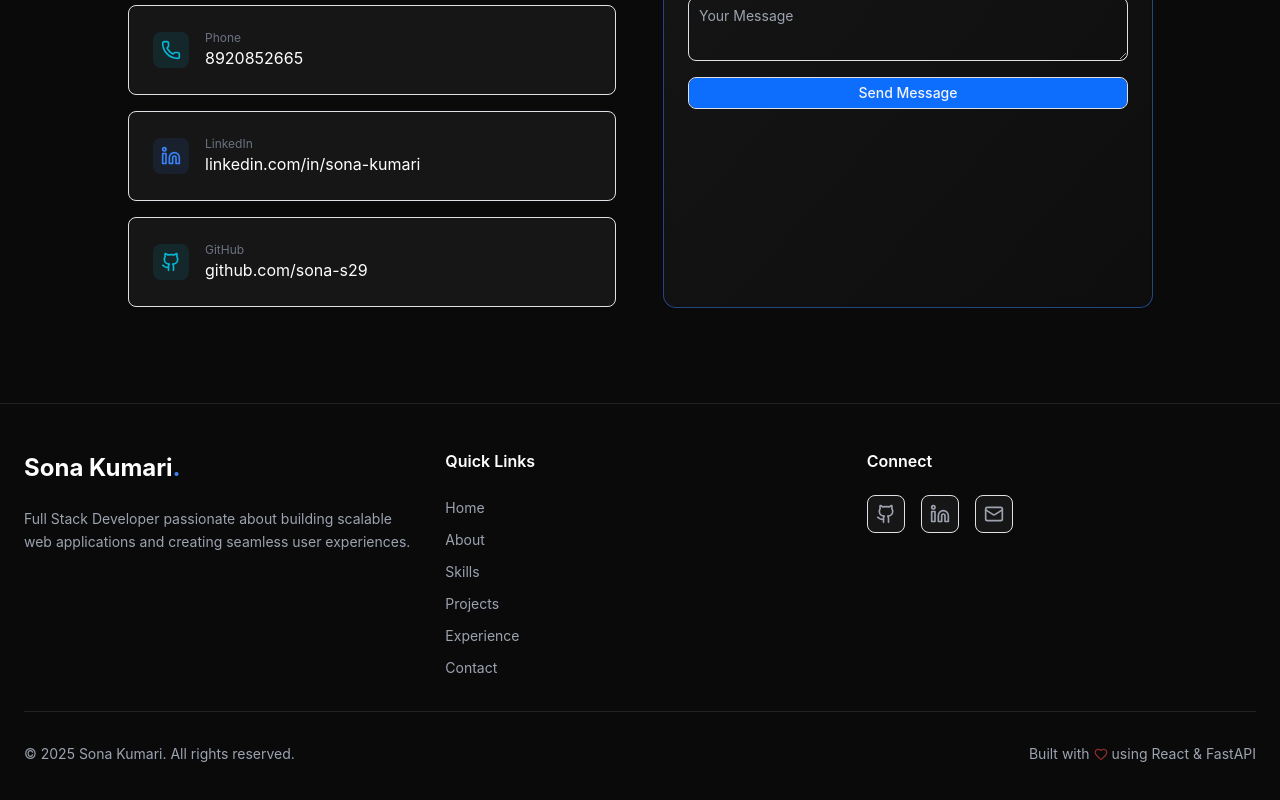
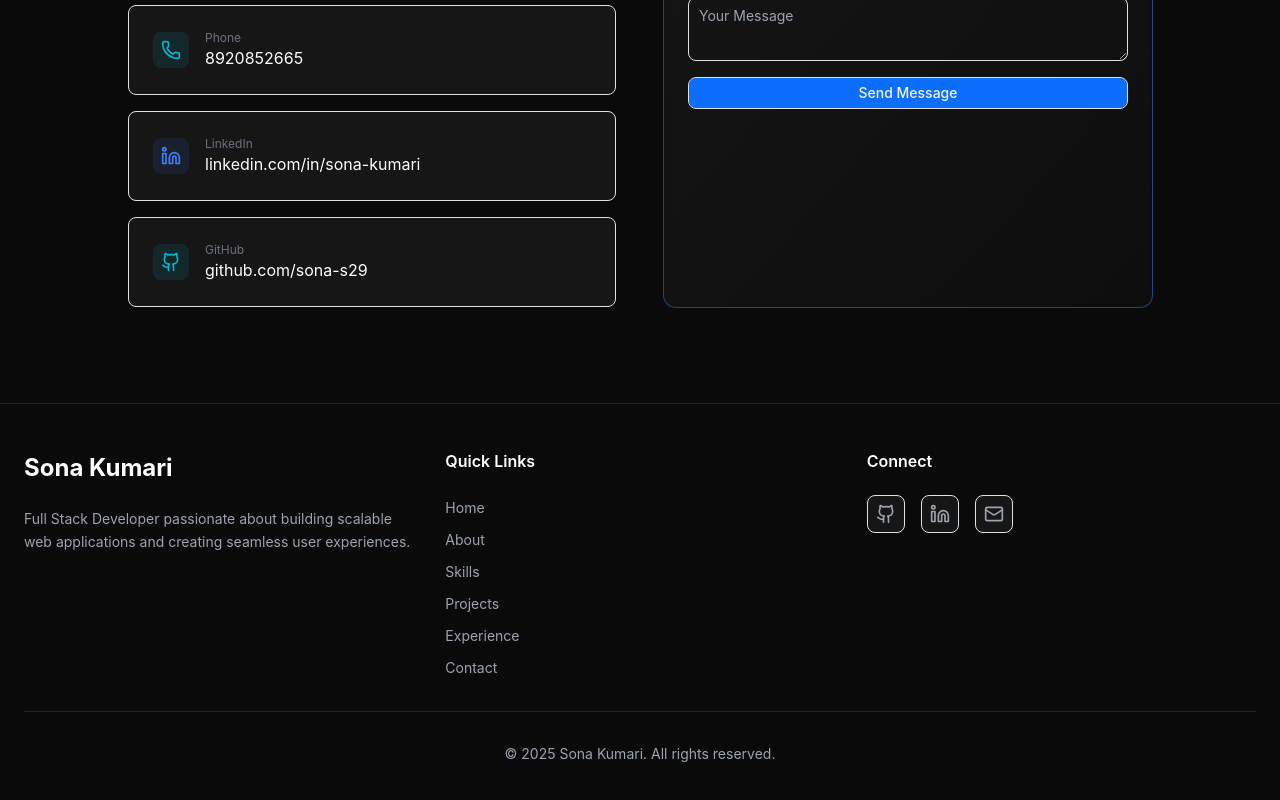
Before and after one commit to sona-s29/Personal-Portfolio, a React (Vite) app: page / in a window 1280 px wide. Shown: the part 4606-5406 px from the top of the page. Built offline with nearby package versions, Linux system fonts and the light colour scheme.

Commit message:
Updated UI

```diff
--- a/src/components/Footer.jsx
+++ b/src/components/Footer.jsx
@@ -26,7 +26,7 @@
           <div>
             <div className="text-2xl font-bold mb-4">
               <span className="text-white">{personalInfo?.name || "Sona"}</span>
-              <span className="text-blue-500">.</span>
+              {/* <span className="text-blue-500">.</span> */}
             </div>
 
             <p className="text-gray-400 text-sm leading-relaxed">
@@ -91,21 +91,15 @@
         </div>
 
         {/* BOTTOM BAR */}
-        <div className="pt-8 border-t border-white/10">
-          <div className="flex flex-col md:flex-row items-center justify-between gap-4">
+       <div className="pt-8 border-t border-white/10">
+  <div className="flex justify-center items-center">
 
-            <p className="text-gray-400 text-sm">
-              © {currentYear} {personalInfo?.name || "Sona"}. All rights reserved.
-            </p>
+    <p className="text-gray-400 text-sm text-center">
+      © {currentYear} {personalInfo?.name || "Sona"}. All rights reserved.
+    </p>
 
-            <p className="text-gray-400 text-sm flex items-center">
-              Built with
-              <Heart size={14} className="text-red-500 mx-1 animate-pulse" />
-              using React & FastAPI
-            </p>
-
-          </div>
-        </div>
+  </div>
+</div>
 
       </div>
     </footer>
```
